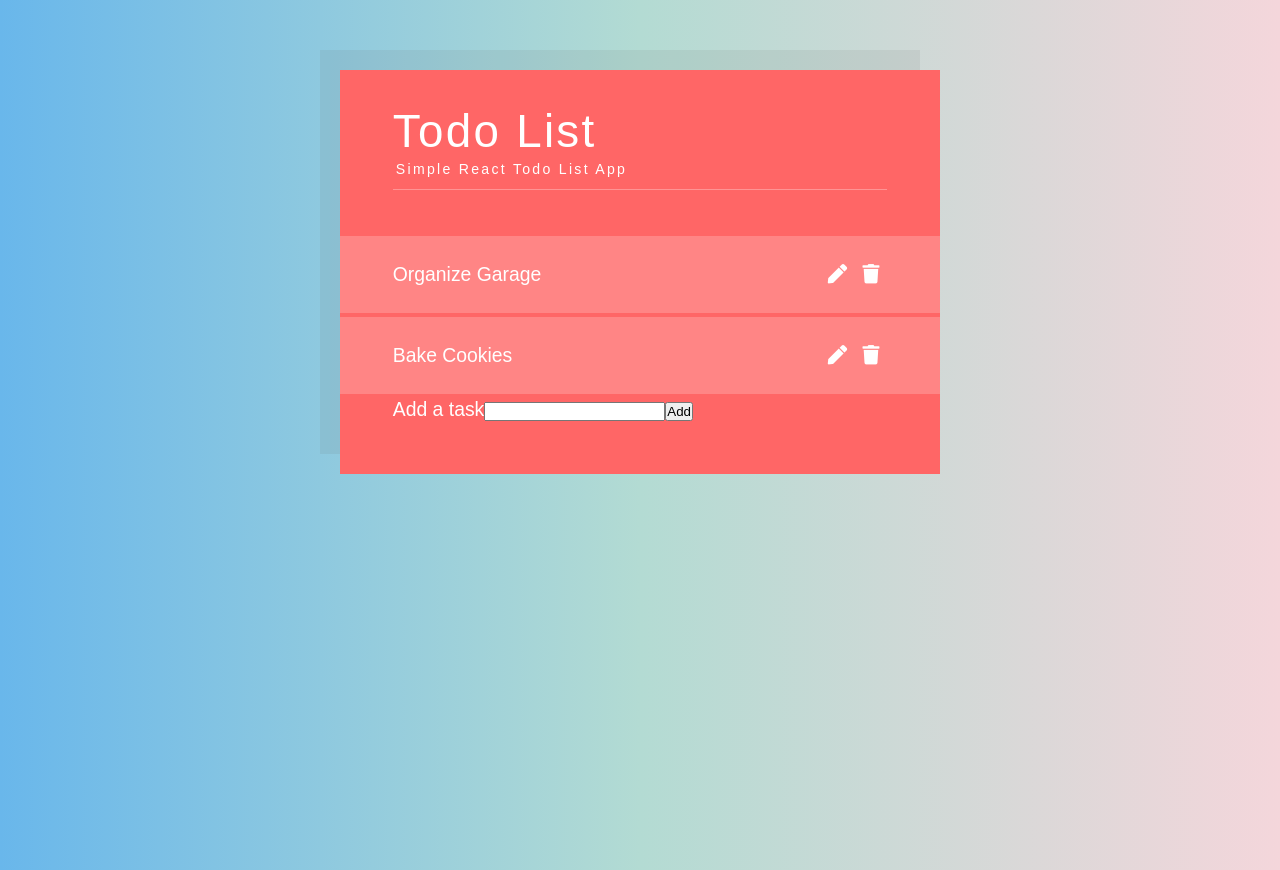
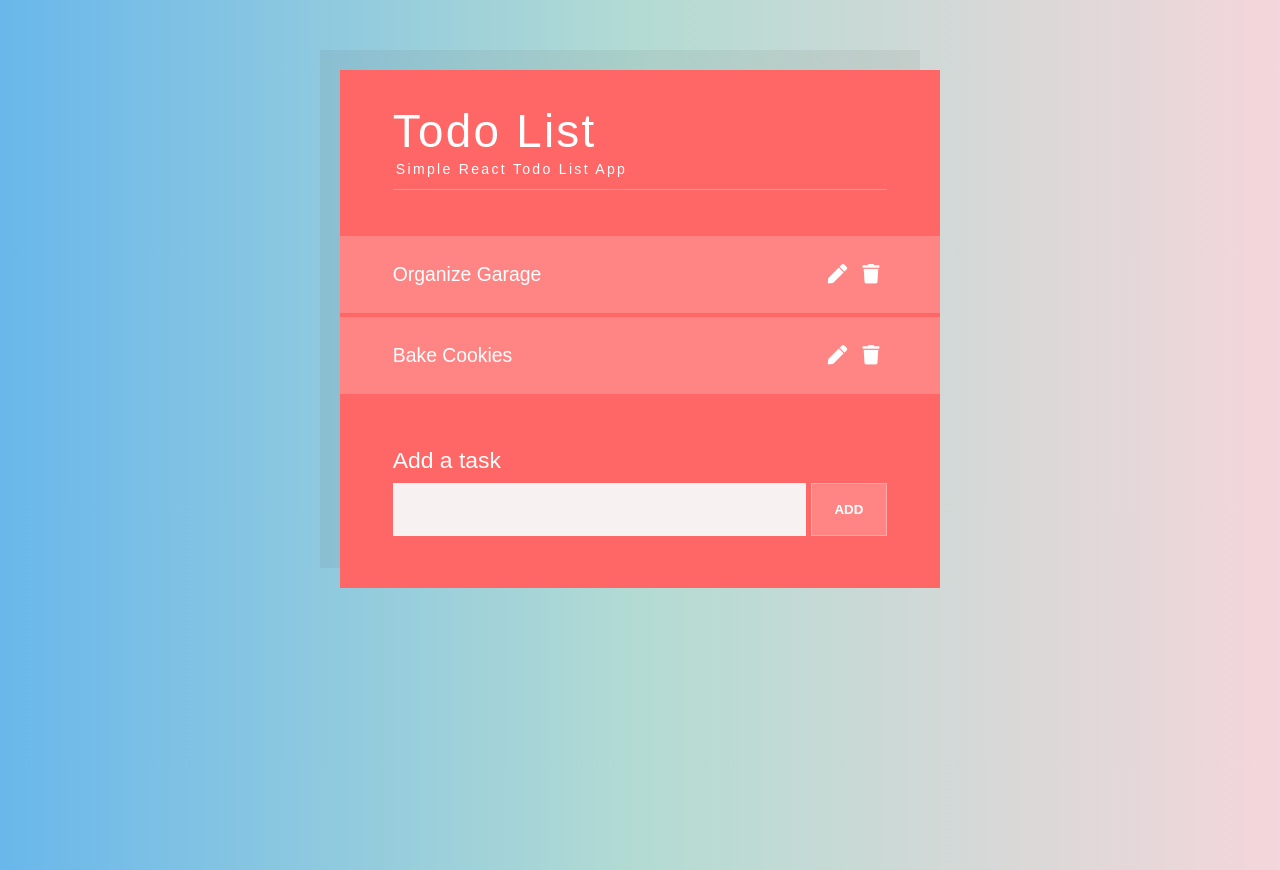
Before and after one commit to EvaGurtovaia/to-do-list-project, a React (Create React App) app in the folder to-do-list-project/: page / in a window 1280 px wide. Built offline with nearby package versions, Linux system fonts and the light colour scheme.

Commit message:
Styling is done

```diff
--- a/to-do-list-project/src/NewToDoForm.js
+++ b/to-do-list-project/src/NewToDoForm.js
@@ -27,7 +27,7 @@ class NewToDoForm extends Component {
     render() {
         return (
             <div>
-                <form onSubmit={this.handleSubmit}>
+                <form className="NewTodoForm" onSubmit={this.handleSubmit}>
                     <label htmlFor="todo">Add a task</label>
                     <input
                         type="text"
```
